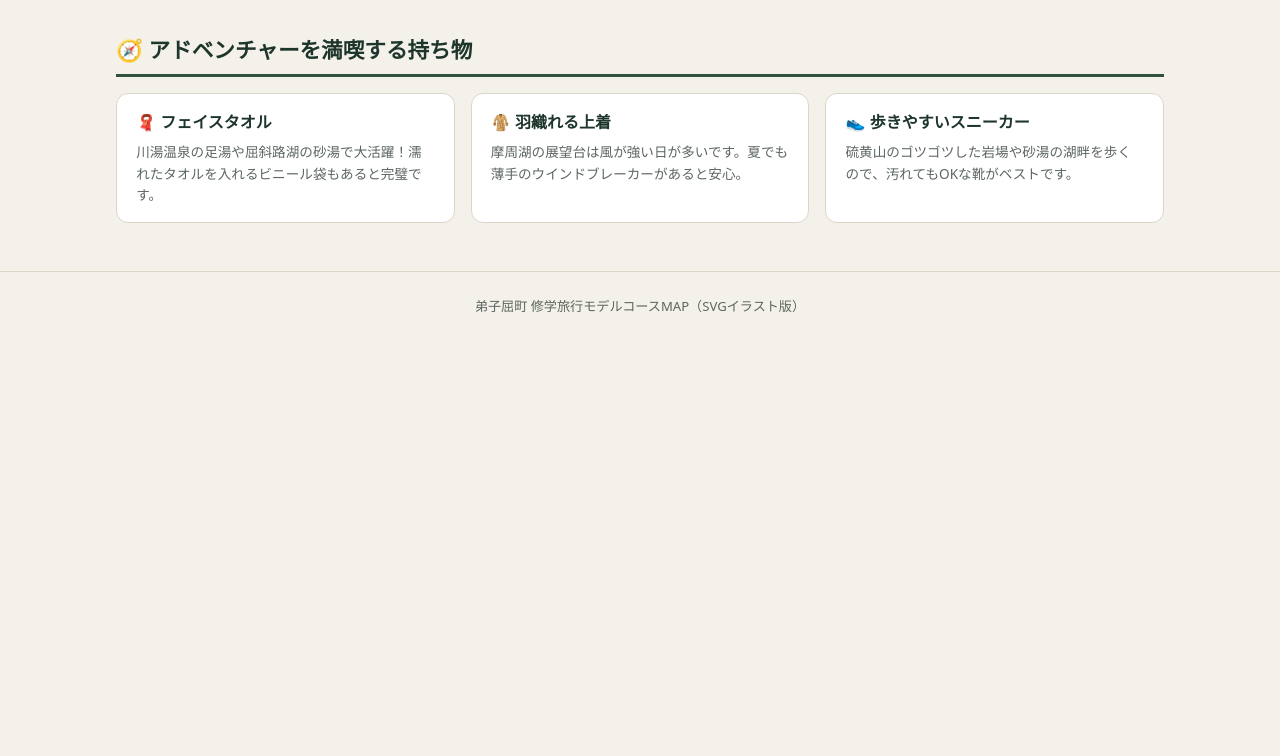
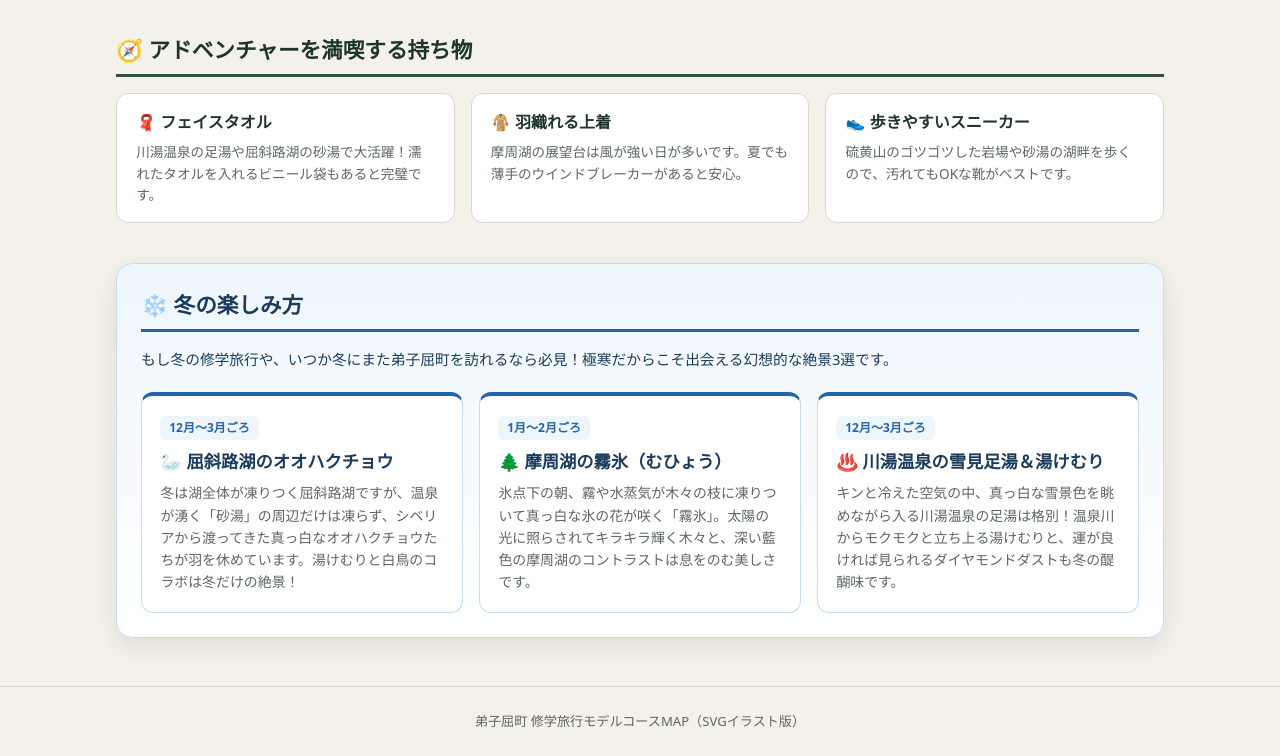
Before and after one commit to Teru2129/teshikaga-map, a plain HTML site: page index.html in a window 1280 px wide. Shown: the part 1349-2105 px from the top of the page. Before the commit the page ends 1690 px from the top, so only its background shows below. Drawn offline with Linux system fonts and the light colour scheme.

Commit message:
Add winter styles and section for winter activities
Added winter-themed styles and section to index.html.

```diff
--- a/index.html
+++ b/index.html
@@ -12,6 +12,9 @@
       --forest-mid: #2f5241;
       --earth-orange: #d96b27;
       --lake-blue: #2364aa;
+      --winter-dark: #1b3b5c;
+      --winter-light: #eef6fc;
+      --winter-border: #c5dcf0;
       --sulfur-yellow: #d4a017;
       --text-main: #262927;
       --text-muted: #5c6660;
@@ -97,6 +100,11 @@
       margin: 2.25rem 0 1rem;
       padding-bottom: 0.4rem;
       border-bottom: 3px solid var(--forest-mid);
+    }
+
+    .section-title.winter {
+      color: var(--winter-dark);
+      border-bottom-color: var(--lake-blue);
     }
 
     /* マップ＆詳細パネルのグリッド */
@@ -389,6 +397,66 @@
       color: var(--text-muted);
     }
 
+    /* 冬の楽しみ方コーナー */
+    .winter-section {
+      background: linear-gradient(180deg, var(--winter-light) 0%, #ffffff 100%);
+      border: 1.5px solid var(--winter-border);
+      border-radius: 16px;
+      padding: 1.5rem;
+      margin-top: 2.5rem;
+      box-shadow: var(--shadow);
+    }
+
+    .winter-section .section-title {
+      margin-top: 0;
+    }
+
+    .winter-lead {
+      font-size: 0.92rem;
+      color: var(--winter-dark);
+      margin-bottom: 1.25rem;
+    }
+
+    .winter-grid {
+      display: grid;
+      grid-template-columns: repeat(auto-fit, minmax(260px, 1fr));
+      gap: 1rem;
+    }
+
+    .winter-card {
+      background: #ffffff;
+      border: 1px solid var(--winter-border);
+      border-top: 4px solid var(--lake-blue);
+      border-radius: 12px;
+      padding: 1.15rem;
+      display: flex;
+      flex-direction: column;
+      justify-content: space-between;
+    }
+
+    .winter-tag {
+      display: inline-block;
+      background: var(--winter-light);
+      color: var(--lake-blue);
+      font-size: 0.75rem;
+      font-weight: bold;
+      padding: 0.15rem 0.55rem;
+      border-radius: 6px;
+      margin-bottom: 0.5rem;
+      align-self: flex-start;
+    }
+
+    .winter-card h3 {
+      font-size: 1.08rem;
+      color: var(--winter-dark);
+      margin-bottom: 0.45rem;
+    }
+
+    .winter-card p {
+      font-size: 0.87rem;
+      color: var(--text-muted);
+    }
+
     footer {
       text-align: center;
       padding: 1.5rem;
@@ -593,6 +661,37 @@
         <p>硫黄山のゴツゴツした岩場や砂湯の湖畔を歩くので、汚れてもOKな靴がベストです。</p>
       </div>
     </div>
+
+    <!-- 冬の楽しみ方コーナー -->
+    <section class="winter-section">
+      <h2 class="section-title winter">❄️ 冬の楽しみ方</h2>
+      <p class="winter-lead">もし冬の修学旅行や、いつか冬にまた弟子屈町を訪れるなら必見！極寒だからこそ出会える幻想的な絶景3選です。</p>
+      <div class="winter-grid">
+        <article class="winter-card">
+          <div>
+            <span class="winter-tag">12月〜3月ごろ</span>
+            <h3>🦢 屈斜路湖のオオハクチョウ</h3>
+            <p>冬は湖全体が凍りつく屈斜路湖ですが、温泉が湧く「砂湯」の周辺だけは凍らず、シベリアから渡ってきた真っ白なオオハクチョウたちが羽を休めています。湯けむりと白鳥のコラボは冬だけの絶景！</p>
+          </div>
+        </article>
+
+        <article class="winter-card">
+          <div>
+            <span class="winter-tag">1月〜2月ごろ</span>
+            <h3>🌲 摩周湖の霧氷（むひょう）</h3>
+            <p>氷点下の朝、霧や水蒸気が木々の枝に凍りついて真っ白な氷の花が咲く「霧氷」。太陽の光に照らされてキラキラ輝く木々と、深い藍色の摩周湖のコントラストは息をのむ美しさです。</p>
+          </div>
+        </article>
+
+        <article class="winter-card">
+          <div>
+            <span class="winter-tag">12月〜3月ごろ</span>
+            <h3>♨️ 川湯温泉の雪見足湯＆湯けむり</h3>
+            <p>キンと冷えた空気の中、真っ白な雪景色を眺めながら入る川湯温泉の足湯は格別！温泉川からモクモクと立ち上る湯けむりと、運が良ければ見られるダイヤモンドダストも冬の醍醐味です。</p>
+          </div>
+        </article>
+      </div>
+    </section>
   </main>
 
   <footer>
```
